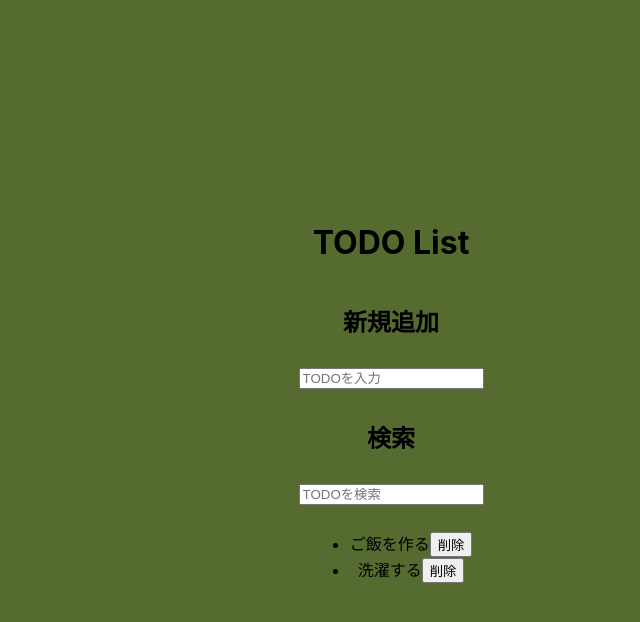
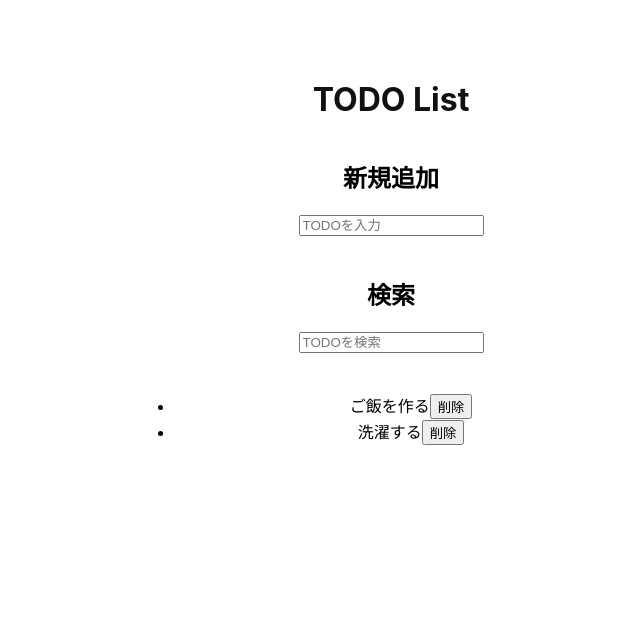
Before and after one commit to akko-k/react-output-router, a React (Vite) app: page / in a window 1280 px wide. Shown: the top 622 px of the page, without its empty margins (249-889 px from the left). Built offline with nearby package versions, Linux system fonts and the light colour scheme.

Commit message:
スタイルを修正-1

```diff
--- a/src/components/atoms/SearchForm/index.jsx
+++ b/src/components/atoms/SearchForm/index.jsx
@@ -1,3 +1,4 @@
+// import styles from './style.modules.css';
 /**
  * SearchForm component.
  *
--- a/src/components/templates/TodoTemplate/index.jsx
+++ b/src/components/templates/TodoTemplate/index.jsx
@@ -66,21 +66,26 @@ export const TodoTemplate = () => {
 
   return (
     <div className={styles.container}>
-      <h1>TODO List</h1>
+      <h1 className={styles.title}>TODO List</h1>
+      <section className={styles.common}>
         <AddTodo
           placeholder={'TODOを入力'}
           addInputValue={addInputValue}
           onChangeAddInputValue={onChangeAddInputValue}
           handleAddNewTodo={handleAddNewTodo}
         />
+      </section>
+      <section className={styles.common}>
         <SearchForm
           placeholder={'TODOを検索'}
           handleChangeSearchKeyword={handleChangeSearchKeyword}
         />
+        <section className={styles.common}></section>
         <TodoList
           filteredTodos={filteredTodos}
           handleDeleteTodo={handleDeleteTodo}
         />
+      </section>
     </div>
   );
 };
--- a/src/components/templates/TodoTemplate/styles.module.css
+++ b/src/components/templates/TodoTemplate/styles.module.css
@@ -1,13 +1,17 @@
 .container {
-  display: flex;
-  flex-direction: column;
-  align-items: center; /* コンテンツを横方向の中央に配置 */
-  justify-content: center; /* コンテンツを縦方向の中央に配置 */
-  height: 100vh; /* 画面全体の高さを占める */
-  text-align: center; /* テキストを中央揃えに */
+  width: 50%;
+  margin: 80px auto;
 }
 
-input {
-  display: block; /* ブロック要素として扱い、改行 */
-  margin: 10px 0; /* 上下にマージンを追加 */
+.title {
+  text-align: center;
+  /* font-family: 'Times New Roman', Times, serif; */
+  font-size: 2rem;
+  color: #111;
 }
+
+.common {
+  width: 80%;
+  margin: 40px auto;
+  text-align: center;
+}
--- a/src/index.css
+++ b/src/index.css
@@ -1,14 +1,13 @@
 body {
   margin: 0;
-    font-family: -apple-system, BlinkMacSystemFont, "Segoe UI", "Roboto", "Oxygen",
-      "Ubuntu", "Cantarell", "Fira Sans", "Droid Sans", "Helvetica Neue",
-      sans-serif;
+  font-family: -apple-system, BlinkMacSystemFont, 'Segoe UI', 'Roboto',
+    'Oxygen', 'Ubuntu', 'Cantarell', 'Fira Sans', 'Droid Sans',
+    'Helvetica Neue', sans-serif;
   -webkit-font-smoothing: antialiased;
   -moz-osx-font-smoothing: grayscale;
-    background-color: #556B2F;
 }
 
 code {
-    font-family: source-code-pro, Menlo, Monaco, Consolas, "Courier New",
+  font-family: source-code-pro, Menlo, Monaco, Consolas, 'Courier New',
     monospace;
 }
```
Lines whose indentation alone changed are shown as unchanged.
